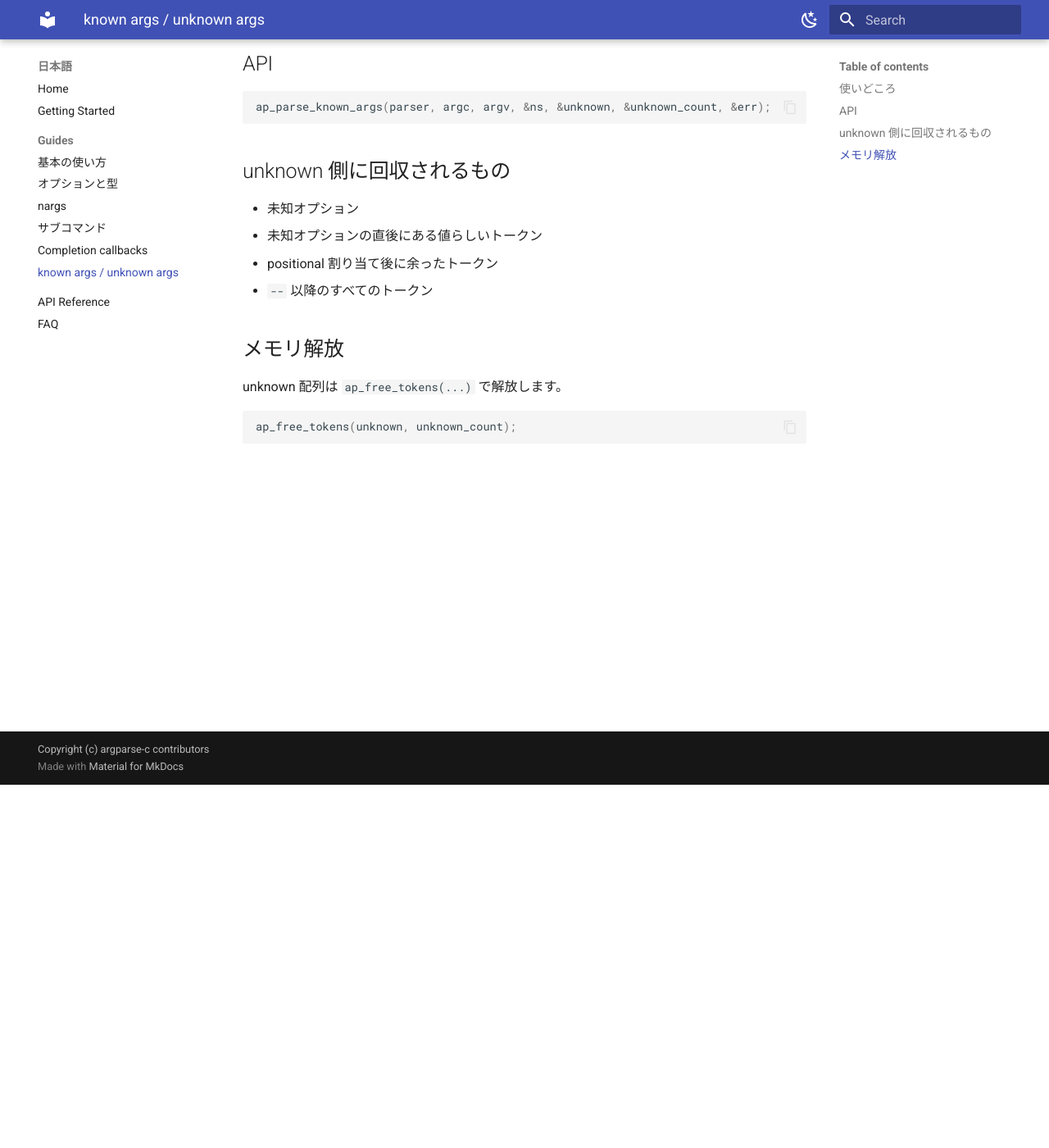
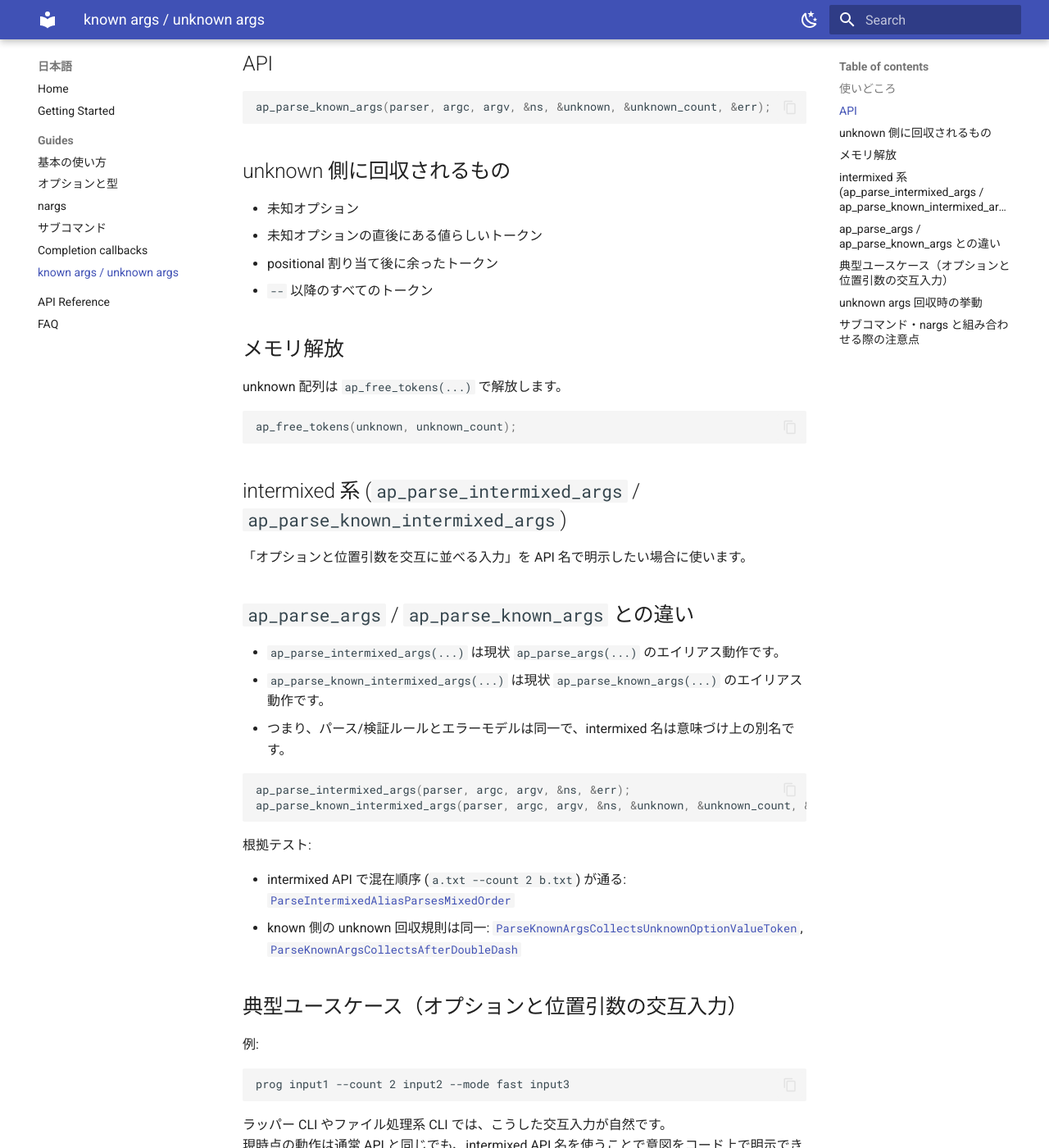
Before and after one commit to YoshihideShirai/argparse-c, an MkDocs documentation site: the page built from docs/ja/guides/known-args.md, in a window 1280 px wide and 1400 px high, scrolled down 443 px. Shown: the whole window at 82% size. Built offline with MkDocs 1.6.1 and Material for MkDocs 9.7.7, drawn with Linux system fonts in a browser that asks for light colours; some of the changed text lies outside the part shown.

Commit message:
docs: add intermixed parsing guidance to known-args guides

````diff
--- a/docs/ja/guides/known-args.md
+++ b/docs/ja/guides/known-args.md
@@ -28,3 +28,62 @@ unknown 配列は `ap_free_tokens(...)` で解放します。
 ```c
 ap_free_tokens(unknown, unknown_count);
 ```
+
+## intermixed 系 (`ap_parse_intermixed_args` / `ap_parse_known_intermixed_args`)
+
+「オプションと位置引数を交互に並べる入力」を API 名で明示したい場合に使います。
+
+## `ap_parse_args` / `ap_parse_known_args` との違い
+
+- `ap_parse_intermixed_args(...)` は現状 `ap_parse_args(...)` のエイリアス動作です。
+- `ap_parse_known_intermixed_args(...)` は現状 `ap_parse_known_args(...)` のエイリアス動作です。
+- つまり、パース/検証ルールとエラーモデルは同一で、intermixed 名は意味づけ上の別名です。
+
+```c
+ap_parse_intermixed_args(parser, argc, argv, &ns, &err);
+ap_parse_known_intermixed_args(parser, argc, argv, &ns, &unknown, &unknown_count, &err);
+```
+
+根拠テスト:
+
+- intermixed API で混在順序 (`a.txt --count 2 b.txt`) が通る:
+  [`ParseIntermixedAliasParsesMixedOrder`](../../../test/test_parse_core.cpp)
+- known 側の unknown 回収規則は同一:
+  [`ParseKnownArgsCollectsUnknownOptionValueToken`](../../../test/test_known_args.cpp),
+  [`ParseKnownArgsCollectsAfterDoubleDash`](../../../test/test_known_args.cpp)
+
+## 典型ユースケース（オプションと位置引数の交互入力）
+
+例:
+
+```text
+prog input1 --count 2 input2 --mode fast input3
+```
+
+ラッパー CLI やファイル処理系 CLI では、こうした交互入力が自然です。
+現時点の動作は通常 API と同じでも、intermixed API 名を使うことで意図をコード上で明示できます。
+
+## unknown args 回収時の挙動
+
+`ap_parse_known_intermixed_args(...)` の unknown 回収ルールは `ap_parse_known_args(...)` と同一です:
+
+- 未知オプションを回収
+- 未知オプション直後の値らしいトークンを回収
+- positional 割り当て後に余ったトークンを回収
+- `--` 以降のすべてのトークンを回収
+
+参照:
+
+- [`ParseKnownArgsCollectsUnknownOptionValueToken`](../../../test/test_known_args.cpp)
+- [`ParseKnownArgsCollectsExtraPositionals`](../../../test/test_known_args.cpp)
+- [`ParseKnownArgsCollectsAfterDoubleDash`](../../../test/test_known_args.cpp)
+
+## サブコマンド・`nargs` と組み合わせる際の注意点
+
+- サブコマンド処理は通常 API と同一です。
+  known 系では、入れ子サブコマンドの unknown を統合しつつ、`subcommand_path` などのメタ情報を保持します。
+  参照: [`ParseKnownArgsMergesNestedSubcommandUnknownsAndPreservesPath`](../../../test/test_known_args.cpp)
+- `nargs` の挙動も通常 API と同一です。
+  たとえば optional nargs は既知オプションを飲み込まず、可変長 positional も既存の束縛ルールに従います。
+  参照: [`OptionalNargsDoesNotConsumeFollowingKnownOption`](../../../test/test_known_args.cpp),
+  [`PositionalZeroOrMoreLeavesTokensForRequiredPositional`](../../../test/test_known_args.cpp)
````
Also changed, not shown: docs/en/guides/known-args.md (+59 -0 lines).
